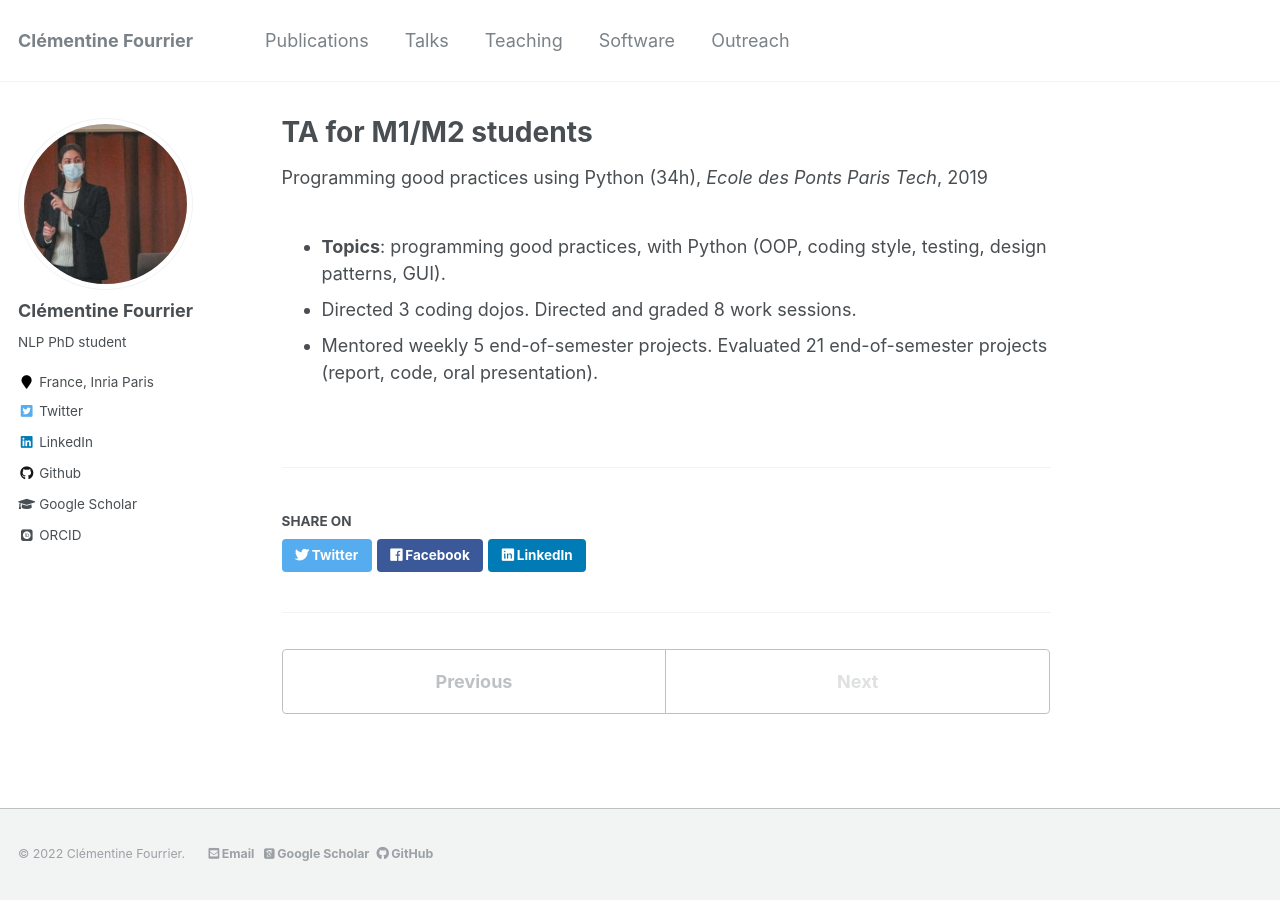
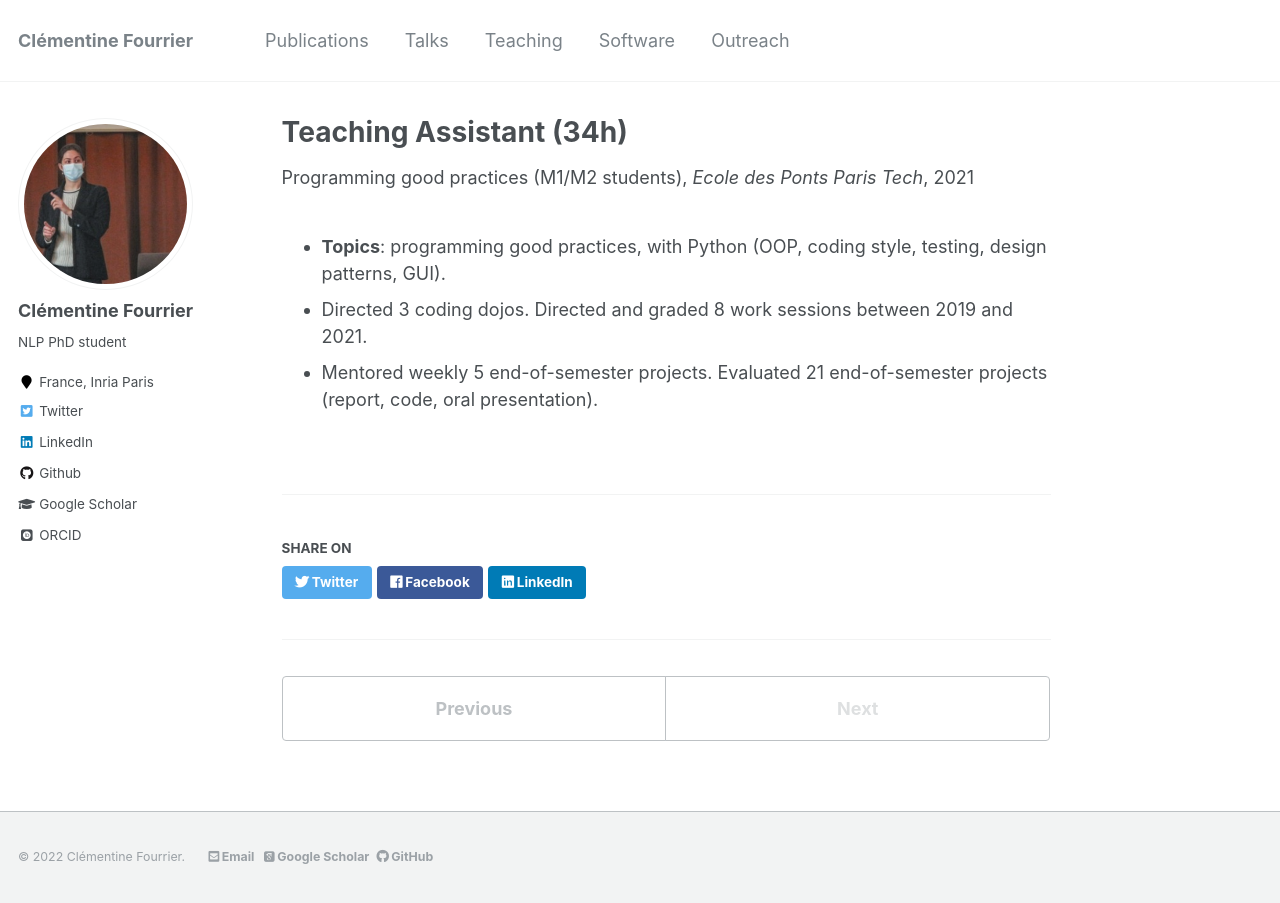
Before and after one commit to clefourrier/clefourrier.github.io, a Jekyll site: the page built from _teaching/2019_2021_TDLOG.md, in a window 1280 px wide. Built offline with Jekyll 4.4.1, drawn with Linux system fonts in a browser that asks for light colours; some web fonts are replaced.

Commit message:
Beautifying teaching

```diff
--- a/_teaching/2019_2021_TDLOG.md
+++ b/_teaching/2019_2021_TDLOG.md
@@ -1,13 +1,13 @@
 ---
-title: "TA for M1/M2 students"
+title: "Teaching Assistant (34h)"
 collection: teaching
-type: "Programming good practices using Python (34h)"
+type: "Programming good practices (M1/M2 students)"
 permalink: /teaching/TDLOG
 venue: "Ecole des Ponts Paris Tech"
-date: [2019-09-01, 2021-12-31]
+date: 2021-12-31
 location: "Paris, France"
 ---
 
 - **Topics**: programming good practices, with Python (OOP, coding style, testing, design patterns, GUI).
-- Directed 3 coding dojos. Directed and graded 8 work sessions.
+- Directed 3 coding dojos. Directed and graded 8 work sessions between 2019 and 2021.
 - Mentored weekly 5 end-of-semester projects. Evaluated 21 end-of-semester projects (report, code, oral presentation).
```
Also changed, not shown: _talks/2021_ACL.md (+2 -3 lines), _teaching/2019_ESPCI.md (+3 -4 lines).
